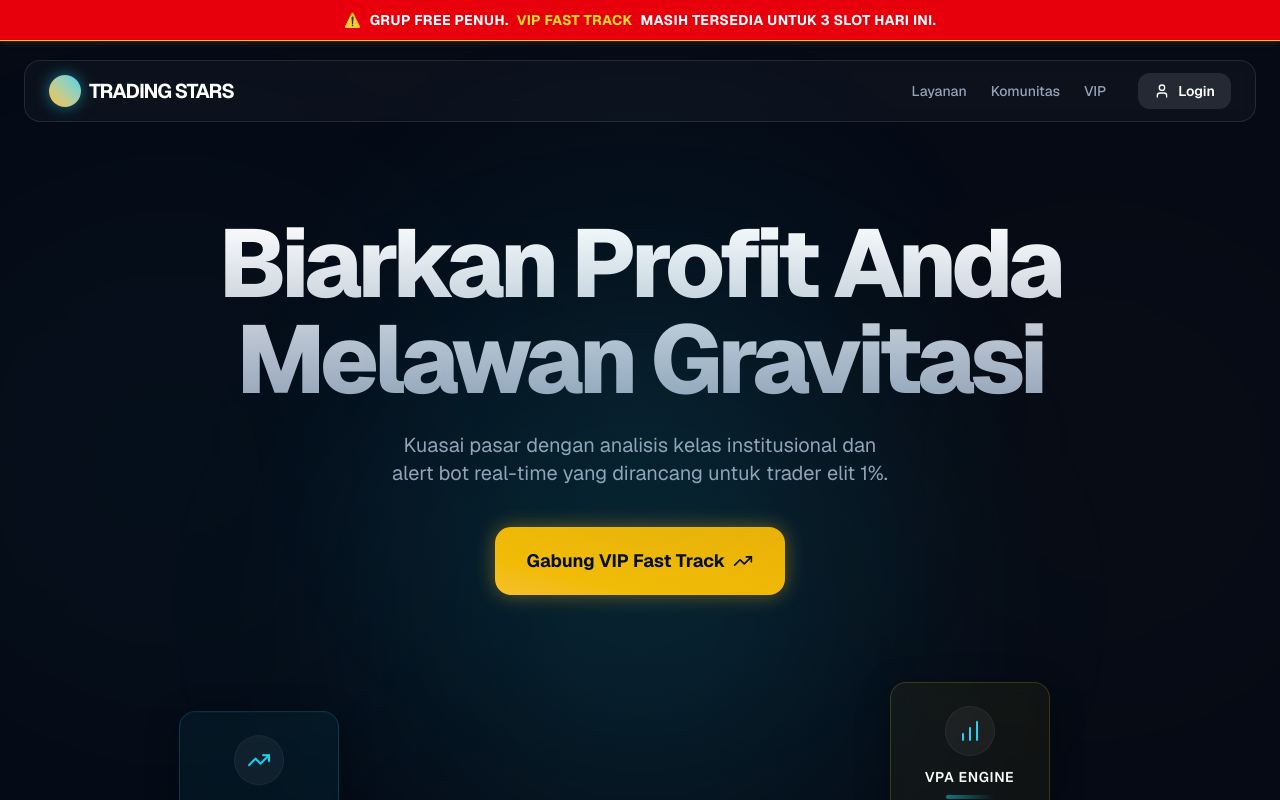
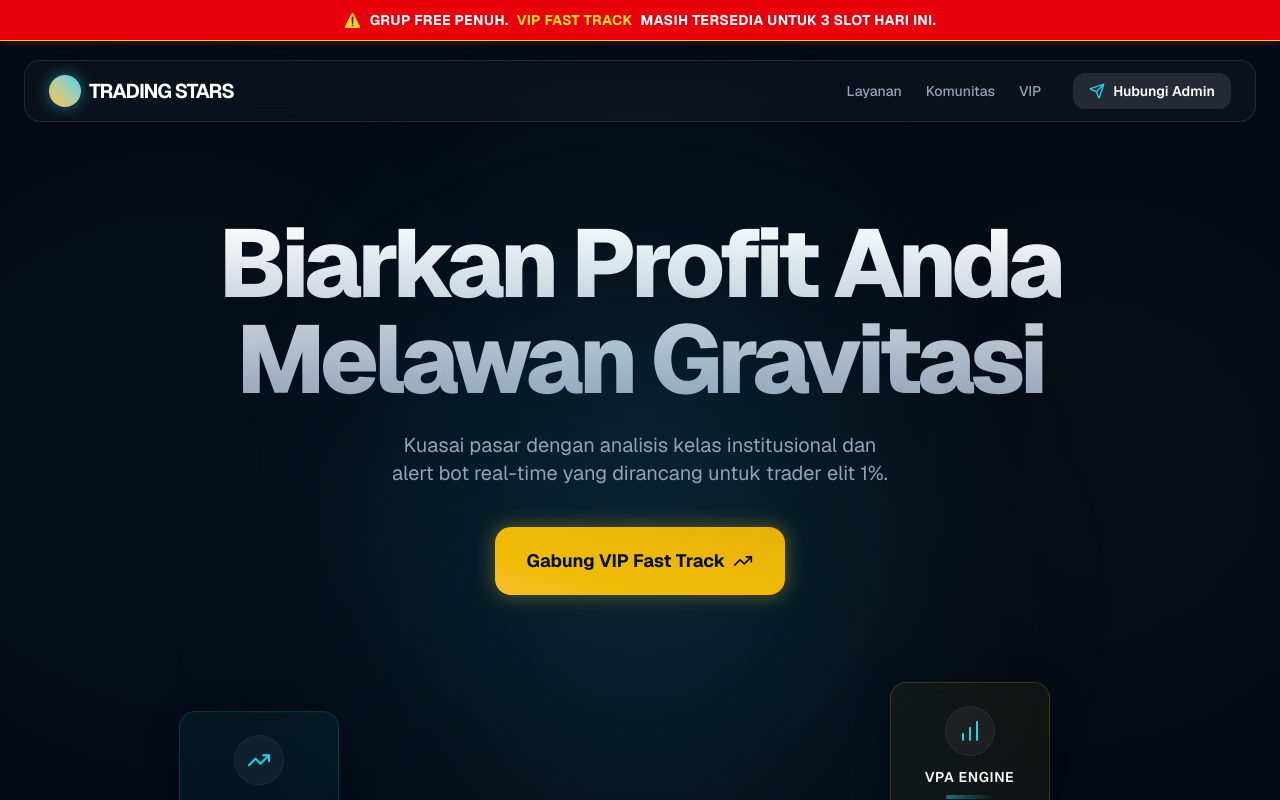
Before and after one commit to salmanalfaridzi12/landingpagekomunitas, a Next.js app: page / in a window 1280 px wide. Shown: the top 800 px of the page. Built offline with nearby package versions, Linux system fonts and the light colour scheme; no server answers.

Commit message:
Cleanup: Remove login features and optimize conversion flow

```diff
--- a/src/components/Navbar.tsx
+++ b/src/components/Navbar.tsx
@@ -1,7 +1,7 @@
 "use client";
 
 import { motion } from "framer-motion";
-import { User } from "lucide-react";
+import { Send } from "lucide-react";
 
 export default function Navbar() {
   return (
@@ -27,14 +27,17 @@ export default function Navbar() {
             ))}
           </div>
 
-          <motion.button
+          <motion.a
+            href={process.env.NEXT_PUBLIC_TELEGRAM_URL || "https://t.me/TRADINGSTARSVIP?text=Halo%20Admin%20Trading%20Stars,%20saya%20mau%20ambil%20slot%20VIP%20Fast%20Track%20sekarang."}
+            target="_blank"
+            rel="noopener noreferrer"
             whileHover={{ scale: 1.05 }}
             whileTap={{ scale: 0.95 }}
             className="flex items-center gap-2 rounded-xl bg-white/10 px-4 py-2 text-sm font-semibold text-white transition-colors hover:bg-white/20"
           >
-            <User size={16} />
-            Login
-          </motion.button>
+            <Send size={16} className="text-cyan" />
+            Hubungi Admin
+          </motion.a>
         </div>
       </div>
     </nav>
```
